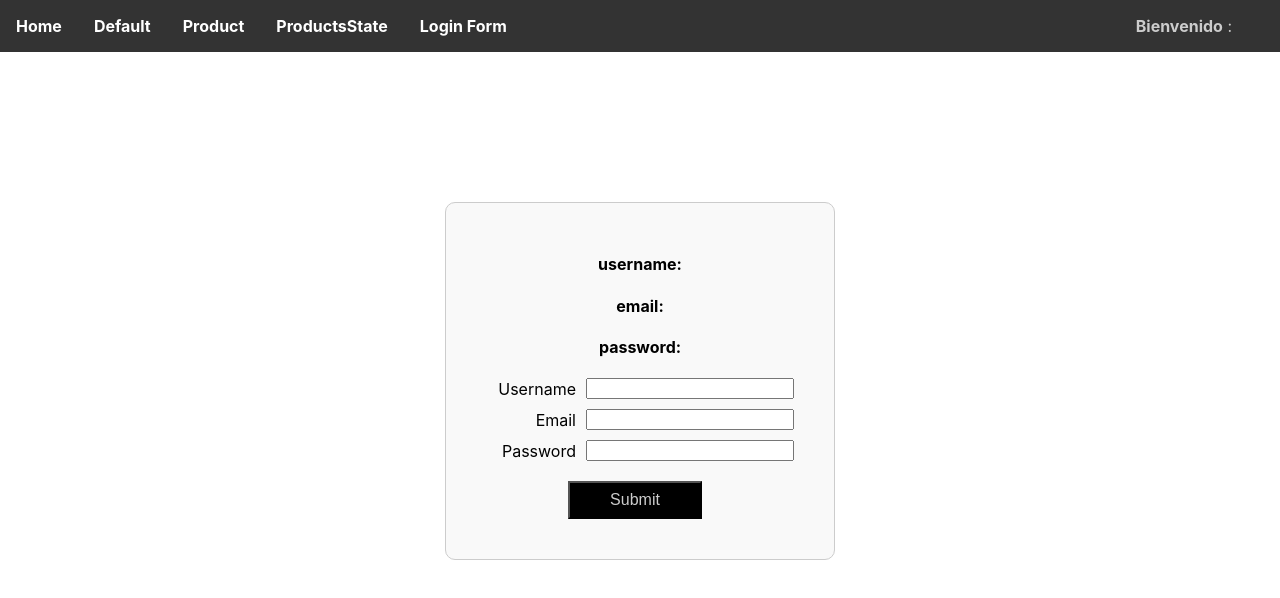
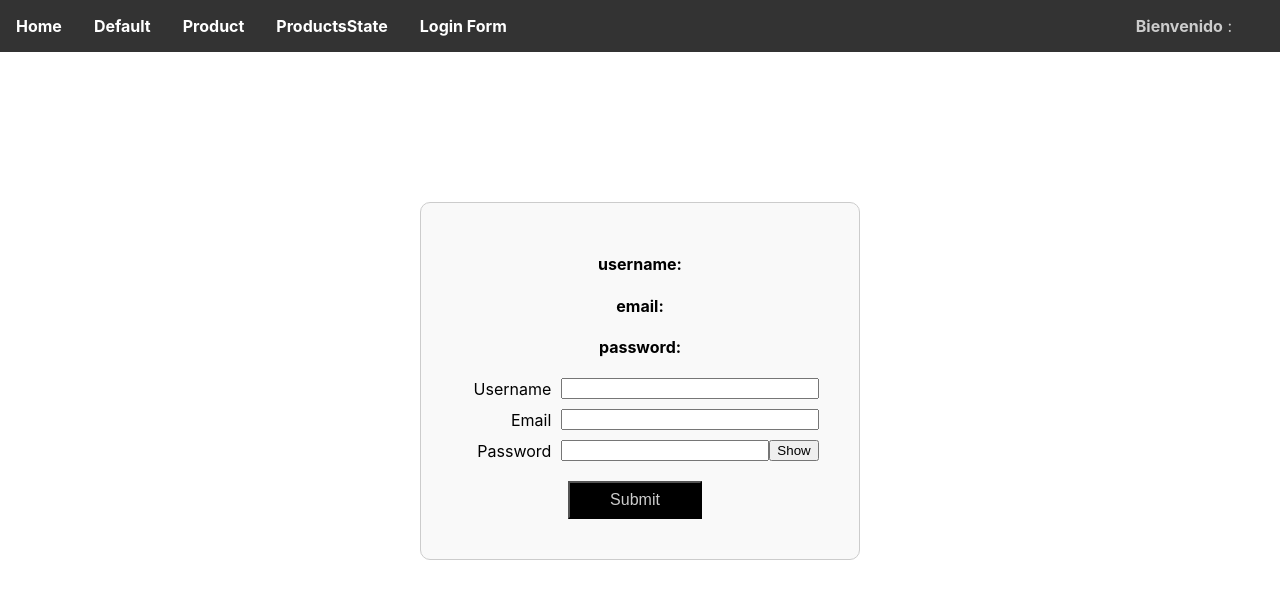
Before and after one commit to RakMont/desarrollo-front-react, a React (Create React App) app: page /forms in a window 1280 px wide. Shown: the top 598 px of the page. Built offline with nearby package versions, Linux system fonts and the light colour scheme.

Commit message:
Implemented exercise 3

```diff
--- a/src/App.css
+++ b/src/App.css
@@ -75,7 +75,7 @@ a:hover {
   margin-top: 150px;
 }
 
-form {
+.form-div {
   max-width: 400px;
   margin: 0 auto;
   padding: 30px;
@@ -84,29 +84,29 @@ form {
   background-color: #f9f9f9;
 }
 
-form h2 {
+.form-div h2 {
   text-align: center;
   margin-bottom: 40px;
 }
 
-form h5 {
+.form-div h5 {
   text-align: center;
 }
 
-form div {
+.form-div div {
   display: flex;
   align-items: center;
   margin: 10px 0;
   padding-right: 10px;
 }
 
-form div label {
+.form-div div label {
   width: 100px;
   margin-right: 10px;
   text-align: right;
 }
 
-form div input {
+.form-div div input {
   flex: 1;
   min-width: 200px;
   width: calc(100% - 120px);
--- a/src/screens/forms/LoginForm.jsx
+++ b/src/screens/forms/LoginForm.jsx
@@ -1,15 +1,16 @@
 import {useDispatch, useSelector} from "react-redux";
 import useForm from "../../hooks/useForm";
 import {setFormData} from "../../redux/form/formActions";
+import {useState} from "react";
 import { motion } from "framer-motion"
 import ModalInfo from "../../components/ModalInfo";
-import {useState} from "react";
 
 const LoginForm = () => {
     const dispatch = useDispatch();
     const [showModalInfo, setShowModalInfo] = useState(false);
     const [values, handleChange] = useForm({username:'', email:'', password:''})
     const [modalMessage, setModalMessage] = useState('');
+    const [passwordVisibility, setPasswordVisibility] = useState(false)
     const comparedDefaultPassword = useSelector(state => state.form.comparedDefaultPassword)
     const handleSubmit = (event) =>{
         event.preventDefault();
@@ -23,14 +24,16 @@ const LoginForm = () => {
         setShowModalInfo(true);
     }
 
+    const handlePasswordVisibility = () => {
+        //console.log("passview", event);
+        setPasswordVisibility(!passwordVisibility);
+    }
     const form = useSelector(state => state.form);
 
     const hideModalInfo = () => {
         setShowModalInfo(false);
     }
-    const showButton = () =>{
-        setShowModalInfo(true);
-    }
+
     return (
         <motion.div
             initial={{ opacity: 0, scale: 0.5 }}
@@ -43,7 +46,7 @@ const LoginForm = () => {
                     message={modalMessage}
                     onClose={hideModalInfo}
                 />
-                <form onSubmit={handleSubmit}>
+                <div className="form-div">
                     <h4>username: {form.formData.username}</h4>
                     <h4>email: {form.formData.email}</h4>
                     <h4>password: {form.formData.password}</h4>
@@ -71,17 +74,18 @@ const LoginForm = () => {
                     <div>
                         <label htmlFor="password">Password</label>
                         <input
-                            type="password"
+                            type={passwordVisibility ? 'text' : 'password'}
                             id="password"
                             name="password"
                             value={values.password}
                             onChange={handleChange}
                         />
+                        <button onClick={handlePasswordVisibility}>{passwordVisibility ? 'Hide' : 'Show'}</button>
                     </div>
                     <div className="button-container">
-                        <button type="submit">Submit</button>
+                        <button onClick={handleSubmit} >Submit</button>
                     </div>
-                </form>
+                </div>
             </div>
         </motion.div>
     );
```
